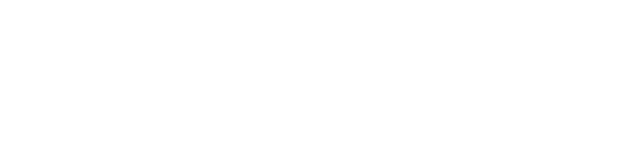
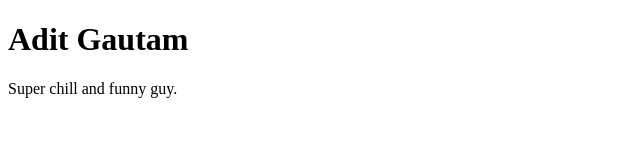
Before and after one commit to aditgautam/portfolio, a plain HTML site: page index.html in a window 1280 px wide. Shown: the whole page, without its empty margins (0-640 px from the left). Drawn offline with Linux system fonts and the light colour scheme.

Commit message:
lalalalala

```diff
--- a/index.html
+++ b/index.html
@@ -3,7 +3,9 @@
 <head>
     <meta charset="UTF-8">
     <meta name="viewport" content="width=device-width, initial-scale=1.0">
-    <title>Document</title>
+    <title>Adit Gautam: Personal site and Portfolio</title>
+    <h1>Adit Gautam</h1>
+    <p>Super chill and funny guy.</p>
 </head>
 <body>
 
```
